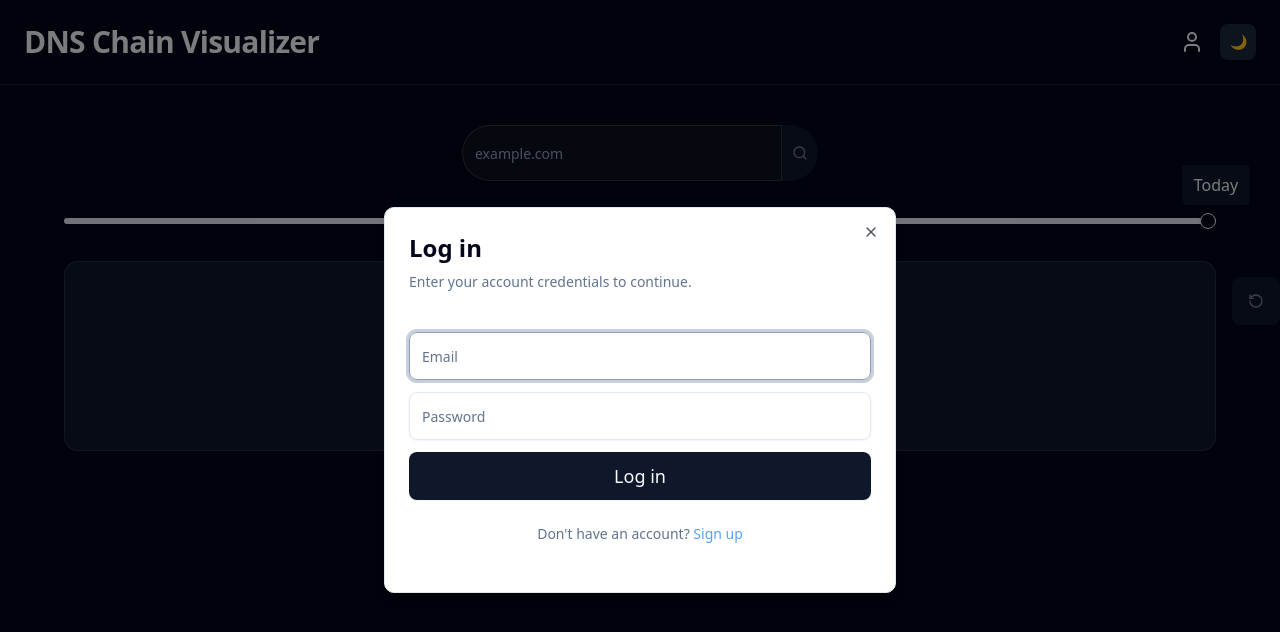
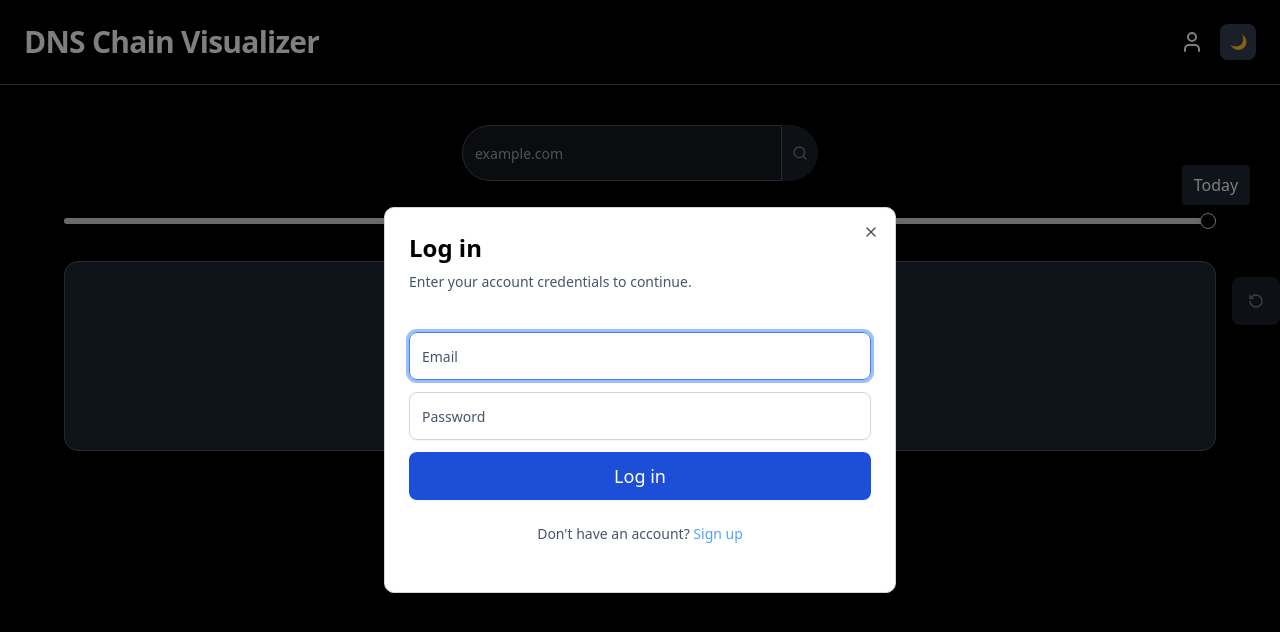
Before and after one commit to ahmadW74/GraphVizDNS, a React (Vite) app: page / in a window 1280 px wide. Shown: the top 632 px of the page. Built offline with nearby package versions, Linux system fonts and the light colour scheme.

Commit message:
Improve theme contrast

```diff
--- a/src/index.css
+++ b/src/index.css
@@ -43,98 +43,98 @@
 
 :root {
   --radius: 0.625rem;
-  --background: oklch(1 0 0);
-  --foreground: oklch(0.129 0.042 264.695);
-  --card: oklch(1 0 0);
-  --card-foreground: oklch(0.129 0.042 264.695);
-  --popover: oklch(1 0 0);
-  --popover-foreground: oklch(0.129 0.042 264.695);
-  --primary: oklch(0.208 0.042 265.755);
-  --primary-foreground: oklch(0.984 0.003 247.858);
-  --secondary: oklch(0.968 0.007 247.896);
-  --secondary-foreground: oklch(0.208 0.042 265.755);
-  --muted: oklch(0.968 0.007 247.896);
-  --muted-foreground: oklch(0.554 0.046 257.417);
-  --accent: oklch(0.968 0.007 247.896);
-  --accent-foreground: oklch(0.208 0.042 265.755);
-  --destructive: oklch(0.577 0.245 27.325);
-  --border: oklch(0.929 0.013 255.508);
-  --input: oklch(0.929 0.013 255.508);
-  --ring: oklch(0.704 0.04 256.788);
-  --chart-1: oklch(0.646 0.222 41.116);
-  --chart-2: oklch(0.6 0.118 184.704);
-  --chart-3: oklch(0.398 0.07 227.392);
-  --chart-4: oklch(0.828 0.189 84.429);
-  --chart-5: oklch(0.769 0.188 70.08);
-  --sidebar: oklch(0.984 0.003 247.858);
-  --sidebar-foreground: oklch(0.129 0.042 264.695);
-  --sidebar-primary: oklch(0.208 0.042 265.755);
-  --sidebar-primary-foreground: oklch(0.984 0.003 247.858);
-  --sidebar-accent: oklch(0.968 0.007 247.896);
-  --sidebar-accent-foreground: oklch(0.208 0.042 265.755);
-  --sidebar-border: oklch(0.929 0.013 255.508);
-  --sidebar-ring: oklch(0.704 0.04 256.788);
+  --background: #ffffff;
+  --foreground: #000000;
+  --card: #ffffff;
+  --card-foreground: #000000;
+  --popover: #ffffff;
+  --popover-foreground: #000000;
+  --primary: #1d4ed8;
+  --primary-foreground: #ffffff;
+  --secondary: #f1f5f9;
+  --secondary-foreground: #000000;
+  --muted: #f1f5f9;
+  --muted-foreground: #475569;
+  --accent: #f1f5f9;
+  --accent-foreground: #000000;
+  --destructive: #ef4444;
+  --border: #d1d5db;
+  --input: #d1d5db;
+  --ring: #3b82f6;
+  --chart-1: #ef4444;
+  --chart-2: #3b82f6;
+  --chart-3: #8b5cf6;
+  --chart-4: #22c55e;
+  --chart-5: #eab308;
+  --sidebar: #ffffff;
+  --sidebar-foreground: #000000;
+  --sidebar-primary: #1d4ed8;
+  --sidebar-primary-foreground: #ffffff;
+  --sidebar-accent: #f1f5f9;
+  --sidebar-accent-foreground: #000000;
+  --sidebar-border: #d1d5db;
+  --sidebar-ring: #3b82f6;
 }
 
 .dark {
-  --background: oklch(0.129 0.042 264.695);
-  --foreground: oklch(0.984 0.003 247.858);
-  --card: oklch(0.208 0.042 265.755);
-  --card-foreground: oklch(0.984 0.003 247.858);
-  --popover: oklch(0.208 0.042 265.755);
-  --popover-foreground: oklch(0.984 0.003 247.858);
-  --primary: oklch(0.929 0.013 255.508);
-  --primary-foreground: oklch(0.208 0.042 265.755);
-  --secondary: oklch(0.279 0.041 260.031);
-  --secondary-foreground: oklch(0.984 0.003 247.858);
-  --muted: oklch(0.279 0.041 260.031);
-  --muted-foreground: oklch(0.704 0.04 256.788);
-  --accent: oklch(0.279 0.041 260.031);
-  --accent-foreground: oklch(0.984 0.003 247.858);
-  --destructive: oklch(0.704 0.191 22.216);
-  --border: oklch(1 0 0 / 10%);
-  --input: oklch(1 0 0 / 15%);
-  --ring: oklch(0.551 0.027 264.364);
-  --chart-1: oklch(0.488 0.243 264.376);
-  --chart-2: oklch(0.696 0.17 162.48);
-  --chart-3: oklch(0.769 0.188 70.08);
-  --chart-4: oklch(0.627 0.265 303.9);
-  --chart-5: oklch(0.645 0.246 16.439);
-  --sidebar: oklch(0.208 0.042 265.755);
-  --sidebar-foreground: oklch(0.984 0.003 247.858);
-  --sidebar-primary: oklch(0.488 0.243 264.376);
-  --sidebar-primary-foreground: oklch(0.984 0.003 247.858);
-  --sidebar-accent: oklch(0.279 0.041 260.031);
-  --sidebar-accent-foreground: oklch(0.984 0.003 247.858);
-  --sidebar-border: oklch(1 0 0 / 10%);
-  --sidebar-ring: oklch(0.551 0.027 264.364);
+  --background: #000000;
+  --foreground: #ffffff;
+  --card: #1f2937;
+  --card-foreground: #ffffff;
+  --popover: #1f2937;
+  --popover-foreground: #ffffff;
+  --primary: #d1d5db;
+  --primary-foreground: #000000;
+  --secondary: #374151;
+  --secondary-foreground: #ffffff;
+  --muted: #374151;
+  --muted-foreground: #9ca3af;
+  --accent: #374151;
+  --accent-foreground: #ffffff;
+  --destructive: #f87171;
+  --border: #4b5563;
+  --input: #4b5563;
+  --ring: #60a5fa;
+  --chart-1: #f87171;
+  --chart-2: #60a5fa;
+  --chart-3: #a78bfa;
+  --chart-4: #34d399;
+  --chart-5: #facc15;
+  --sidebar: #1f2937;
+  --sidebar-foreground: #ffffff;
+  --sidebar-primary: #d1d5db;
+  --sidebar-primary-foreground: #000000;
+  --sidebar-accent: #374151;
+  --sidebar-accent-foreground: #ffffff;
+  --sidebar-border: #4b5563;
+  --sidebar-ring: #60a5fa;
 }
 
 .high-contrast {
   --background: #000000;
-  --foreground: #ffffff;
+  --foreground: #ffff00;
   --card: #000000;
-  --card-foreground: #ffffff;
+  --card-foreground: #ffff00;
   --popover: #000000;
-  --popover-foreground: #ffffff;
+  --popover-foreground: #ffff00;
   --primary: #ffff00;
   --primary-foreground: #000000;
   --secondary: #000000;
-  --secondary-foreground: #ffffff;
+  --secondary-foreground: #ffff00;
   --muted: #000000;
-  --muted-foreground: #ffffff;
+  --muted-foreground: #ffff00;
   --accent: #000000;
-  --accent-foreground: #ffffff;
+  --accent-foreground: #ffff00;
   --destructive: #ff0000;
   --border: #ffffff;
   --input: #000000;
   --ring: #ffff00;
   --sidebar: #000000;
-  --sidebar-foreground: #ffffff;
+  --sidebar-foreground: #ffff00;
   --sidebar-primary: #ffff00;
   --sidebar-primary-foreground: #000000;
   --sidebar-accent: #000000;
-  --sidebar-accent-foreground: #ffffff;
+  --sidebar-accent-foreground: #ffff00;
   --sidebar-border: #ffffff;
   --sidebar-ring: #ffff00;
 }
@@ -148,5 +148,5 @@
   }
 }
 span {
-  color: black;
+  color: var(--foreground);
 }
```
